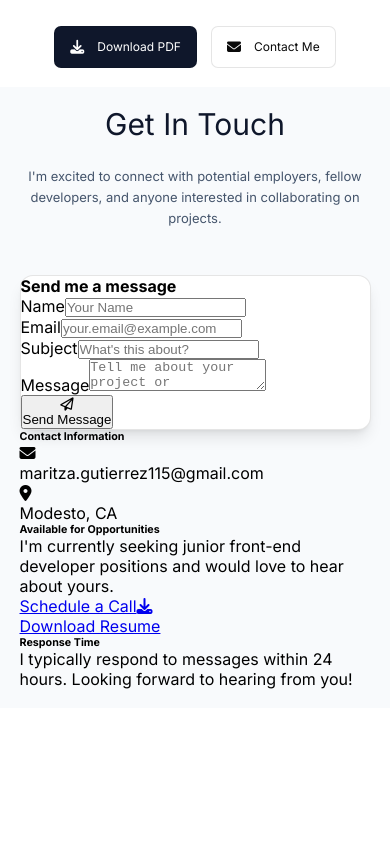
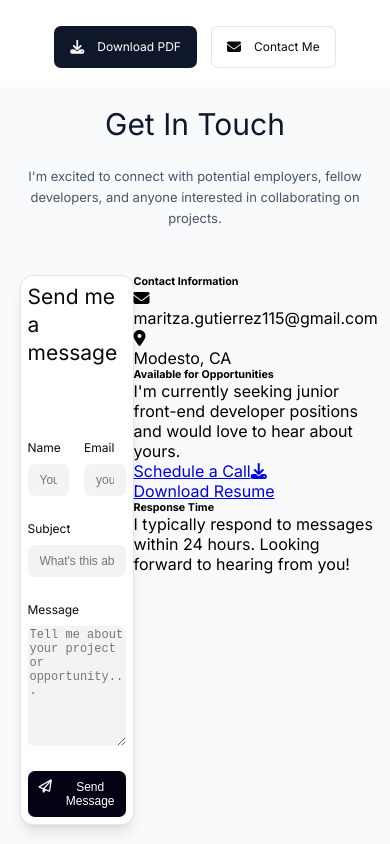
Before and after one commit to Mariii209/maritza-portfolio, a React (Create React App) app: page / in a window 390 px wide. Shown: the part 7615-8459 px from the top of the page. Before the commit the page ends 8323 px from the top, so only its background shows below. Built offline with nearby package versions, Linux system fonts and the light colour scheme.

Commit message:
Refactor Contact component structure and styling
- Simplified HTML structure in Contact.js
- Added responsive styles in Contact.css for container and form elements

```diff
--- a/src/Contact.css
+++ b/src/Contact.css
@@ -28,10 +28,108 @@
   margin: 24px 0 46px;
 }
 
+.Contact .Contact-information {
+  max-width: 400px;
+  width: 100%;
+}
+
+.Contact .Contact-container {
+  display: flex;
+}
+
 .Contact .Contact-form {
   border-radius: 13px;
   border: 1px solid rgba(0, 0, 0, 0.1);
   background: #fff;
   box-shadow: 0px 10px 15px -3px rgba(0, 0, 0, 0.1),
     0px 4px 6px -4px rgba(0, 0, 0, 0.1);
+  max-width: 800px;
+  width: 100%;
+  padding: 2%;
 }
+
+.Contact .Contact-form h4 {
+  color: #0a0a0a;
+  font-size: 21px;
+  font-style: normal;
+  font-weight: 400;
+  line-height: 28px; /* 138.753% */
+  margin-bottom: 69px;
+}
+
+.Contact .Form-group {
+  display: flex;
+  gap: 15px;
+  margin-bottom: 21px;
+}
+
+.Contact label {
+  color: #0a0a0a;
+  font-size: 12px;
+  font-style: normal;
+  font-weight: 400;
+  line-height: 18px;
+}
+
+.Contact .Form-group .Input-wrapper {
+}
+
+.Contact .Form-group .Input-wrapper input {
+  border-radius: 7px;
+  background: #f3f3f5;
+  outline: none;
+  border: none;
+  width: 100%;
+  padding: 9px 12px;
+  margin-top: 7px;
+  font-size: 12px;
+}
+
+.Contact .User {
+  flex: 1;
+}
+
+.Contact .Subject input {
+  border-radius: 7px;
+  background: #f3f3f5;
+  outline: none;
+  border: none;
+  width: 100%;
+  padding: 9px 12px;
+  margin-top: 7px;
+  font-size: 12px;
+}
+
+.Contact .Message {
+  margin-top: 21px;
+}
+
+.Contact .Message textarea {
+  width: 100%;
+  height: 120px;
+  border-radius: 7px;
+  background: #f3f3f5;
+  outline: none;
+  border: none;
+  padding: 2%;
+  font-size: 12px;
+  margin: 7px 0 21px;
+}
+
+.Contact button {
+  display: flex;
+  padding: 9px 11px;
+  border: none;
+  border-radius: 7px;
+  background: #030213;
+  color: white;
+  gap: 14px;
+}
+
+.Contact button li {
+  font-size: 14px;
+}
+
+.Contact button p {
+  font-size: 12px;
+}
--- a/src/Contact.js
+++ b/src/Contact.js
@@ -10,21 +10,26 @@ export default function Contact() {
           I'm excited to connect with potential employers, fellow developers,
           and anyone interested in collaborating on projects.
         </p>
-        <div>
+        <div className="Contact-container">
           <div className="Contact-form">
             <h4>Send me a message</h4>
-            <div>
-              <div>
+            <div className="Form-group">
+              <div className="User">
                 <label htmlFor="">Name</label>
+                <div className="Input-wrapper">
                   <input type="text" placeholder="Your Name" />
                 </div>
-              <div>
+              </div>
+              <div className="User">
                 <label htmlFor="">Email</label>
+                <div className="Input-wrapper">
                   <input type="text" placeholder="your.email@example.com" />
                 </div>
               </div>
-            <div>
+            </div>
+            <div className="Subject">
               <label htmlFor="">Subject</label>
+              <div className="Subject-input">
                 <input
                   type="text"
                   name=""
@@ -32,20 +37,23 @@ export default function Contact() {
                   placeholder="What's this about?"
                 />
               </div>
+            </div>
+            <div className="Message">
+              <label htmlFor="">Message</label>
               <div>
-              <label htmlFor="">Message</label>
                 <textarea
                   name=""
                   id=""
                   placeholder="Tell me about your project or opportunity..."
                 ></textarea>
               </div>
+            </div>
             <button>
               <i class="fa-regular fa-paper-plane"></i>
               <p>Send Message</p>
             </button>
           </div>
-          <div>
+          <div className="Contact-information">
             <div>
               <h6>Contact Information</h6>
               <div>
```
Lines whose indentation alone changed are shown as unchanged.
